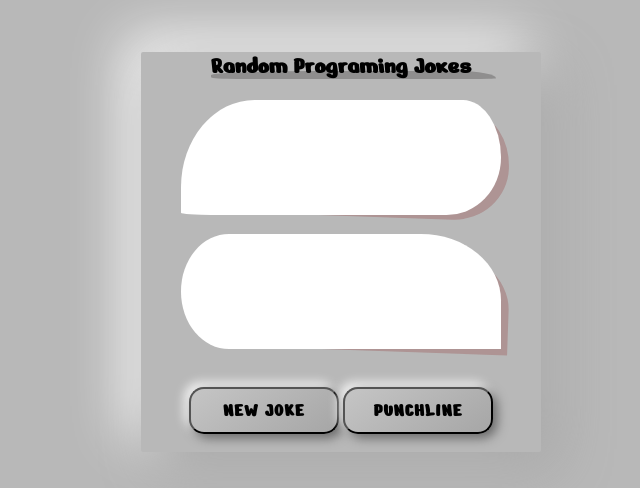
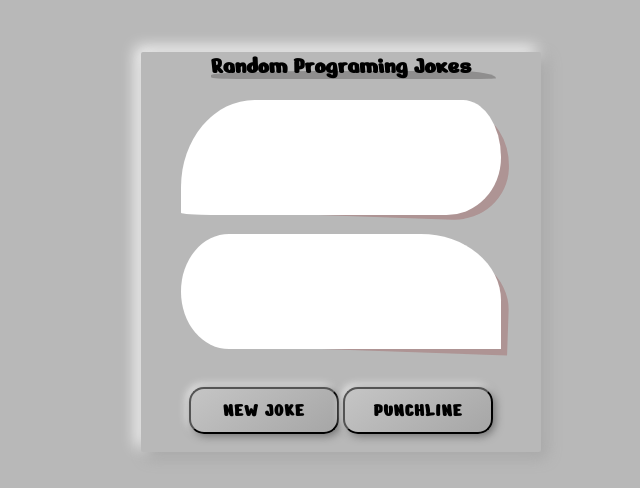
Before and after one commit to CAIS5/100-Days-Coding-Challenge, a plain HTML site: page No005/index.html in a window 1280 px wide. Shown: the part 148-636 px from the top of the page, without its empty margins (299-939 px from the left). Drawn offline with Linux system fonts and the light colour scheme; no server answers; a web font is replaced by a local one.

Commit message:
Update style.css

```diff
--- a/No005/style.css
+++ b/No005/style.css
@@ -13,7 +13,7 @@
 body {
     text-align: center;
 
-    background: #b8b8b8;
+    background:#b8b8b8;
     font-family: 'Nerko One', cursive;
 }
 
@@ -39,8 +39,8 @@ h1 {
     overflow: hidden;
     -webkit-font-smoothing: antialiased;
     -moz-osx-font-smoothing: grayscale;
-    box-shadow: 15px 15px 55px #a3a3a3,
-        -15px -15px 55px #ffffff;
+    box-shadow: 5px 5px 15px #a3a3a3,
+        -5px -5px 15px #ffffff;
 }
 
 /*******************
@@ -139,10 +139,10 @@ h2:before {
     text-transform: uppercase;
     background: -o-linear-gradient(305deg, #c5c5c5, #a6a6a6);
     background: linear-gradient(145deg, #c5c5c5, #a6a6a6);
-    -webkit-box-shadow: 4px 4px 11px #656565,
-        -4px -4px 11px #ffffff;
-    box-shadow: 4px 4px 11px #656565,
-        -4px -4px 11px #ffffff;
+    -webkit-box-shadow: 2px 2px 9px #656565,
+        -2px -2px 9px #ffffff;
+    box-shadow: 2px 2px 9px #656565,
+        -2px -2px 9px #ffffff;
 
     transition: color .5s ease-in-out,
         font-size .5s linear;
```
